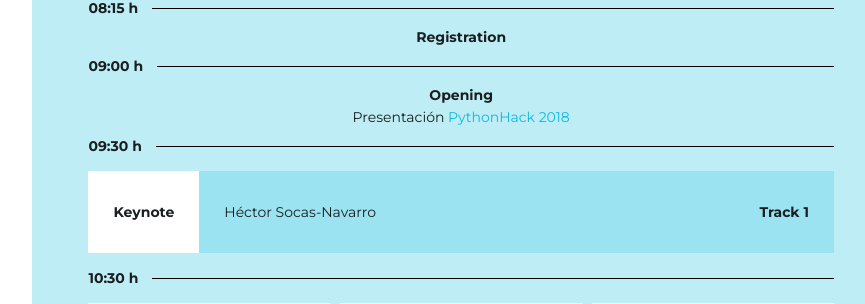
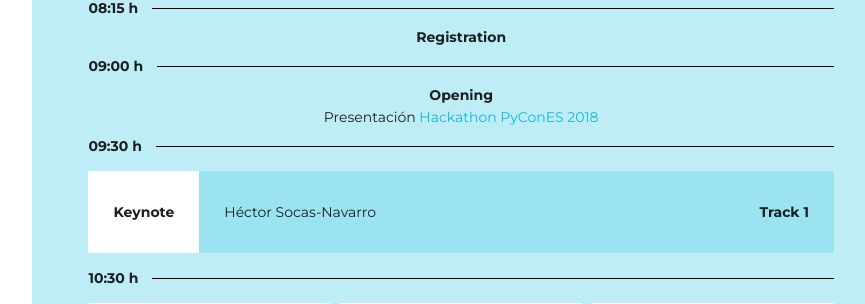
Before and after one commit to python-spain/PyConES-2018, a Django app: page / in a window 1280 px wide. Shown: the part 4928-5232 px from the top of the page, without its empty margins (390-1255 px from the left). Run offline with Django 3.2, Linux system fonts and the light colour scheme; style sheets or scripts are compiled from the project's sources; some libraries are stand-ins or nearby versions.

Commit message:
issue #119

```diff
--- a/web/static/web/scss/schedule.scss
+++ b/web/static/web/scss/schedule.scss
@@ -122,6 +122,9 @@ $schedule__time-padding-top: 1rem;
   }
   &--title {
     padding: $padding-top $padding-side 15px;
+    a {
+      white-space: normal;
+    }
   }
   &--attributes {
     padding: 15px $padding-side $padding-top;
--- a/web/templates/sections/schedule.html
+++ b/web/templates/sections/schedule.html
@@ -41,8 +41,8 @@
         <p class="schedule__row--break">{% trans "Opening" %}</p>
         <p class="schedule__row--break is-font-weight-normal">
             Presentación
-            <a href="https://hackathon.kernel-analytics.com/event/PythonHack-2018/" target="_blank"
-               title="PythonHack 2018">PythonHack 2018</a>
+            <a href="https://hackathon.kernel-analytics.com/event/Hackathon-2018/" target="_blank"
+               title="PythonHack 2018">Hackathon PyConES 2018</a>
         </p>
         {% include "sections/blocks/schedule-time.html" with time="09:30" %}
         <div class="schedule__plenary-talk">
@@ -121,7 +121,11 @@
         {% include "sections/blocks/schedule-time.html" with time="19:00" %}
         <p class="schedule__row--break">{% trans "Asamblea Python España" %}</p>
         {% include "sections/blocks/schedule-time.html" with time="19:30" %}
-        <p class="schedule__row--break schedule__day-break">{% trans "Hackathon PyConES 2018 Happy Hour Contest" %}</p>
+        <p class="schedule__row--break schedule__day-break">
+            <a href="https://hackathon.kernel-analytics.com/event/Hackathon-2018/">Hackathon PyConES 2018</a>
+            <br>
+            Happy Hour Contest
+        </p>
 
         <h2 class="schedule__day">{% trans "7 October" %}</h2>
         {% include "sections/blocks/schedule-time.html" with time="09:30" %}
@@ -141,7 +145,22 @@
             {% schedule_talk title="Scaling beyond scikit-learn's Pipeline: handling mixed data types easily!" %}
             {% schedule_talk title="From chaos to insights: the challenges of extracting meaningful information from unstructured data with Python and spaCy" %}
             {% schedule_talk title="Un drone voló sobre el nido de Python" %}
-            {% include "sections/blocks/schedule-extra-slot.html" with title="Hackathon PyConES 2018 Accuracy Contest Solutions" %}
+{#            {% include "sections/blocks/schedule-extra-slot.html" with title="Hackathon PyConES 2018 Accuracy Contest Solutions" %}#}
+            <div class="schedule__talk schedule__extra-slot">
+                <div class="schedule__talk--description">
+                    <div class="schedule__talk--title">
+                        <a href="https://hackathon.kernel-analytics.com/event/Hackathon-2018/">
+                            Hackathon PyConES 2018
+                        </a>
+                        Accuracy Contest Solutions
+                    </div>
+                    {% if track %}
+                        <div class="schedule__talk--attributes">
+                            <div>{{ track }}</div>
+                        </div>
+                    {% endif %}
+                </div>
+            </div>
         </div>
         {% include "sections/blocks/schedule-time.html" with time="11:00" %}
         <p class="schedule__row--break">{% trans "Coffee" %}</p>
@@ -194,6 +213,8 @@
         {% include "sections/blocks/schedule-time.html" with time="17:30" %}
         <p class="schedule__row--break">{% trans "Closing" %}</p>
         <p class="schedule__row--break is-font-weight-normal">
-        {% trans "Hackathon PyConES 2018 Award ceremony" %}</p>
+            <a href="https://hackathon.kernel-analytics.com/event/Hackathon-2018/">Hackathon PyConES 2018</a>
+            Award ceremony
+        </p>
     </div>
 </div>
```
